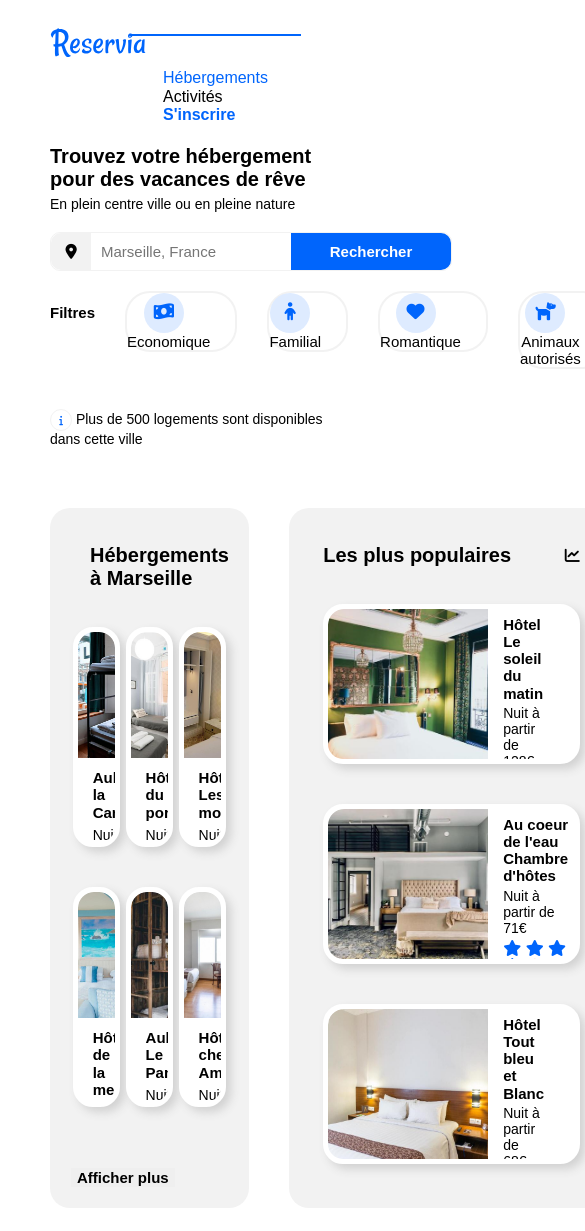
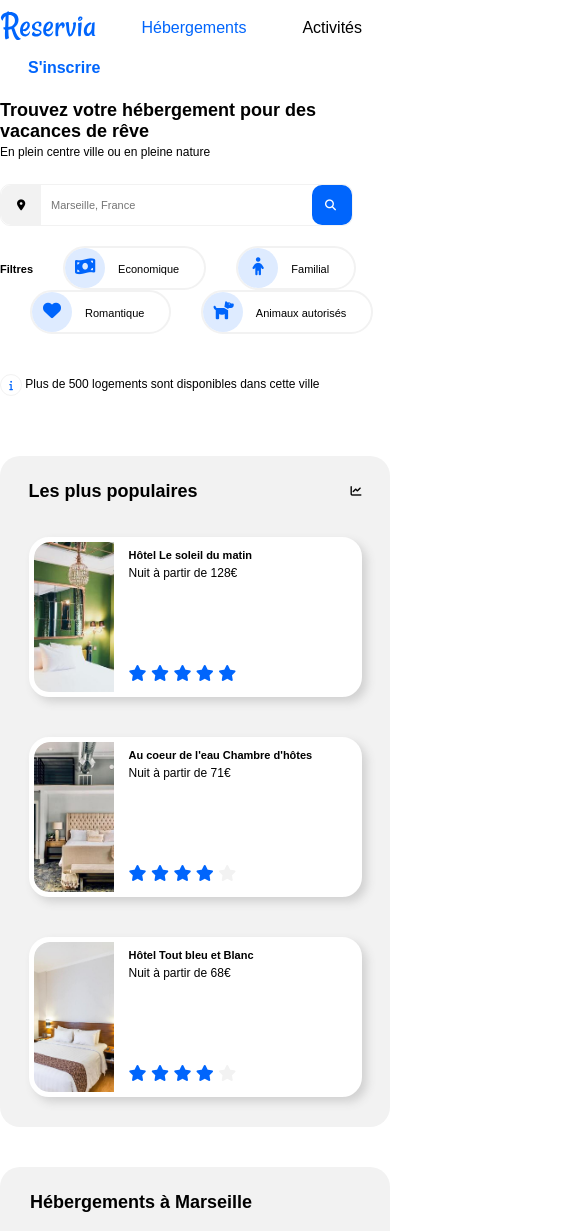
Before and after one commit to LauNM/OCR2_Reservia, a plain HTML site: page index.html in a window 390 px wide. Shown: the top 1231 px of the page, 585 px wide, since content can reach past the window. Drawn offline with Linux system fonts and the light colour scheme.

Commit message:
add media queries

```diff
--- a/assets/css/header.css
+++ b/assets/css/header.css
@@ -37,16 +37,17 @@ p {
 /*HEADER NAV BAR*/
 #nav {
     width: 100%;
+    height: 80px;
     display: flex;
     flex-flow: row wrap;
     align-items: center;
-    padding-top: 20px;
 
 }
 #nav div:first-child{
     flex-grow: 2;
     order: 1;
     margin-left: 0;
+    direction: ltr;
 }
 
 #nav div:nth-child(2){
@@ -59,21 +60,15 @@ p {
     order: 4;
 }
 
-.nav__item {
-    margin-left: 80px;
-    height: inherit;
-}
-
 .nav__item > a{
     text-decoration: none;
     color: black;
-    align-content: center;
-    padding: 33px
+    padding: 28px;
 }
 
 a.active {
     color: var(--blue);
-    border-top: 2px solid var(--blue);
+    border-top: 3px solid var(--blue);
 }
 
 a.register {
@@ -93,8 +88,9 @@ a.register {
     margin-top: 20px;
     border : 1px solid var(--grey);
     width: 400px;
+    height: 40px;
     border-radius: 10px;
-    display: flex;
+    display: inline-flex;
 }
 
 .search__form__location-btn{
@@ -102,36 +98,40 @@ a.register {
     border: none;
     border-top-left-radius: 10px 10px;
     border-bottom-left-radius: 10px 10px;
-    width: 10%;
+    width: 40px;
     font-size: var(--big);
-
 }
 .search__form__input {
     padding: 10px;
     border : none;
-    width: 50%;
+    width: calc(100% - 190px);
     font-size: var(--big);
     color: var(--black);
 }
+
 
 .search__form__launch-btn{
     background-color: var(--blue);
     border: none;
     border-top-right-radius: 10px 10px;
     border-bottom-right-radius: 10px 10px;
+    width: 150px;
     color: white;
-    width: 40%;
     font-size: var(--big);
     font-weight: bold;
 }
-.search__form__launch-btn:after{
+
+.search__form__launch-btn:after {
     content: "Rechercher";
 }
+
 /*HEADER FILTER*/
 #search__filter {
     margin : 20px 0 20px 0;
     display: flex;
     align-items: baseline;
+    flex-wrap: wrap;
+
 }
 #search__filter > p {
     font-size: var(--big);
@@ -180,3 +180,46 @@ a.register {
     vertical-align: middle;
     font-size: 10px;
 }
+
+
+/* MEDIA QUERIES */
+/* FIRST BREAK POINT */
+@media screen and (max-width: 1220px) {
+    :root {
+        --normal: 12px;
+        --big: 11px;
+        --important-title: 18px;
+    }
+}
+
+/* GENERAL */
+@media screen and (max-width: 992px) {
+    .main-container{
+        padding: 0;
+    }
+    .search__form--wrapper {
+        justify-content: center;
+        width: 90%;
+    }
+    .search__form__input {
+        padding: 10px;
+        border: none;
+        width: calc(100% - 80px);
+    }
+    .search__form__launch-btn {
+        border-radius: 10px ;
+        width: 40px;
+    }
+    .search__form__launch-btn:after{
+        font-family: "Font Awesome 5 Free";
+        content: "\f002";
+        display: inline-block;
+        padding-right: 3px;
+        vertical-align: middle;
+        font-weight: 900;
+    }
+
+}
+
+
+/* HEADER */
--- a/assets/css/main.css
+++ b/assets/css/main.css
@@ -6,7 +6,7 @@ h2 {
 h3 {
     font-size: var(--big);
     margin-top : 2px;
-    margin-bottom: 3px;
+    margin-bottom: 6px;
 }
 
 
@@ -28,6 +28,8 @@ h3 {
 
 .container {
     display: flex;
+    flex-direction: row;
+    justify-content: space-between;
 }
 
 .accommodations {
@@ -35,12 +37,12 @@ h3 {
     border-radius: 20px;
     margin: 20px 0;
     padding: 20px;
+
 }
 
 /* ACCOMMODATIONS CITY */
 .accommodations--main {
-    flex: 67%;
-    margin-right: 20px;
+    width: 62%;
     box-sizing: border-box;
 }
 
@@ -54,7 +56,7 @@ h3 {
 }
 
 .accommodations__city__link {
-    width: 30%;
+    width: 31%;
     margin: 20px 0;
     text-decoration: none;
 }
@@ -81,7 +83,9 @@ h3 {
     margin: 5px 5px 5px 15px;
     display: flex;
     flex-direction: column;
+    justify-content: space-between;
     color: black;
+    height: 35%;
 }
 
 .accommodations__city__see-more-btn {
@@ -97,8 +101,7 @@ h3 {
 /* MOST FAMOUS */
 
 .accommodations--second {
-    flex: 33%;
-    margin-left: 20px;
+    width: calc(100% - 64%);
     box-sizing: border-box;
 }
 /* MOST FAMOUS HEADER */
@@ -156,8 +159,7 @@ i.fa-chart-line {
     flex-direction: column;
     justify-content: space-between;
     margin: 5px 5px 5px 15px;
-    padding-right: 30px;
-    width: 60%;
+    padding-right: 15px;
 }
 
 .accommodations__most-famous__link__item__description__header {
@@ -172,37 +174,32 @@ i.fa-chart-line {
 
 .activities {
     width: 100%;
-    height: 720px;
+    height: 450px;
     display: flex;
     flex-wrap: wrap;
     flex-direction: column;
     justify-content: space-between;
 }
 
-/*.activities__link {*/
-/*    */
-/*    text-decoration: none;*/
-/*}*/
-
 .activities__item{
     box-shadow: 5px 5px 10px var(--grey-darker);
     border-radius: 20px;
     box-sizing: content-box;
-    width: 23%;
+    width: calc((100% - 120px) / 4);
     overflow:hidden;
     display: flex;
     flex-direction: column;
-    justify-content: flex-end;
+    margin-left: 40px;
 }
 
 .activities__item > h3 {
-    margin:15px;
+    margin:20px;
     font-size: var(--big);
 }
 
 .activities__item > picture {
     width: 100%;
-    height: 100%;
+    height: calc(100% - 60px);
 }
 
 .activities__item > picture > img {
@@ -212,13 +209,49 @@ i.fa-chart-line {
     width: 100%;
     height: 100%;
 }
-
+.activities article:first-child{
+    margin-left: 0;
+}
 .activities article:nth-child(3n+1){
     height: 100%;
 }
-.activities article:nth-child(4n+2){
-    height: 57%;
+.activities article:nth-child(0n+2){
+    height: 55%;
 }
-.activities article:nth-child(2n+3){
-    height: 38%;
+.activities article:nth-child(0n+3){
+    height: 35%;
 }
+
+.activities article:nth-child(0n+5){
+    height: 43%;
+}
+.activities article:nth-child(0n+6){
+    height: 47%;
+}
+
+/* MEDIA QUERIES */
+/* FIRST BREAK POINT 1220px */
+
+@media screen and (max-width: 1220px) {
+    .accommodations__most-famous__link__item > picture, .accommodations__most-famous__link__item > picture > img {
+        width: 80px;
+    }
+    .accommodations {
+        padding: 10px;
+    }
+}
+
+@media screen and (max-width: 800px) {
+    .container {
+        flex-direction: column-reverse;
+    }
+    .accommodations--main {
+        width: 100%;
+    }
+    .accommodations--second {
+        width: 100%;
+    }
+    .accommodations__city__link {
+        width: 100%;
+    }
+}
--- a/index.html
+++ b/index.html
@@ -2,7 +2,7 @@
 <html lang=fr>
 <head>
     <meta charset="UTF-8">
-    <meta name="viewport" content="width=device-width, user-scalable=yes, initial-scale=1.0, maximum-scale=1.0, minimum-scale=1.0">
+    <meta name="viewport" content="width=device-width, user-scalable=yes, initial-scale=1.0">
     <meta http-equiv="X-UA-Compatible" content="ie=edge">
     <title>Reservia</title>
 
@@ -86,8 +86,10 @@
                                 <img src="assets/img/hebergements/4_small/small_auberge_la_cannebière.jpg" alt="auberge la cannebière">
                             </picture>
                             <div class="accommodations__city__link__item__wrapper">
+                                <div class="accommodations__city__link__item__wrapper__header">
                                     <h3>Auberge la Cannebière</h3>
                                     <p>Nuit à partir de 25€</p>
+                                </div>
                                 <div class="stars-notations">
                                     <i class="blue-star fas fa-star"></i>
                                     <i class="blue-star fas fa-star"></i>
@@ -104,8 +106,10 @@
                                 <img src="assets/img/hebergements/4_small/small_hotel_du_port.jpg" alt="hotel du port">
                             </picture>
                             <div class="accommodations__city__link__item__wrapper">
+                                <div class="accommodations__city__link__item__wrapper__header">
                                     <h3>Hôtel du port</h3>
                                     <p>Nuit à partir de 52€</p>
+                                </div>
                                 <div class="stars-notations">
                                     <i class="blue-star fas fa-star"></i>
                                     <i class="blue-star fas fa-star"></i>
@@ -122,8 +126,10 @@
                                 <img src="assets/img/hebergements/4_small/small_hotel_les_mouettes.jpg" alt="hotel les mouettes">
                             </picture>
                             <div class="accommodations__city__link__item__wrapper">
+                                <div class="accommodations__city__link__item__wrapper__header">
                                     <h3>Hôtel Les mouettes</h3>
                                     <p>Nuit à partir de 76€</p>
+                                </div>
                                 <div class="stars-notations">
                                     <i class="blue-star fas fa-star"></i>
                                     <i class="blue-star fas fa-star"></i>
@@ -140,8 +146,10 @@
                                 <img src="assets/img/hebergements/4_small/small_hotel_de_la_mer.jpg" alt="hotel de la mer">
                             </picture>
                             <div class="accommodations__city__link__item__wrapper">
+                                <div class="accommodations__city__link__item__wrapper__header">
                                     <h3>Hôtel de la mer</h3>
                                     <p>Nuit à partir de 46€</p>
+                                </div>
                                 <div class="stars-notations">
                                     <i class="blue-star fas fa-star"></i>
                                     <i class="blue-star fas fa-star"></i>
@@ -158,8 +166,10 @@
                                 <img src="assets/img/hebergements/4_small/small_auberge_le_panier.jpg" alt="auberge le panier">
                             </picture>
                             <div class="accommodations__city__link__item__wrapper">
+                                <div class="accommodations__city__link__item__wrapper__header">
                                     <h3>Auberge Le Panier</h3>
                                     <p>Nuit à partir de 23€</p>
+                                </div>
                                 <div class="stars-notations">
                                     <i class="blue-star fas fa-star"></i>
                                     <i class="blue-star fas fa-star"></i>
@@ -176,8 +186,10 @@
                                 <img src="assets/img/hebergements/4_small/small_hotel_chez_amina.jpg" alt="hotel chez amina">
                             </picture>
                             <div class="accommodations__city__link__item__wrapper">
+                                <div class="accommodations__city__link__item__wrapper__header">
                                     <h3>Hôtel chez Amina</h3>
                                     <p>Nuit à partir de 96€</p>
+                                </div>
                                 <div class="stars-notations">
                                     <i class="blue-star fas fa-star"></i>
                                     <i class="blue-star fas fa-star"></i>
```
Lines whose indentation alone changed are shown as unchanged.
